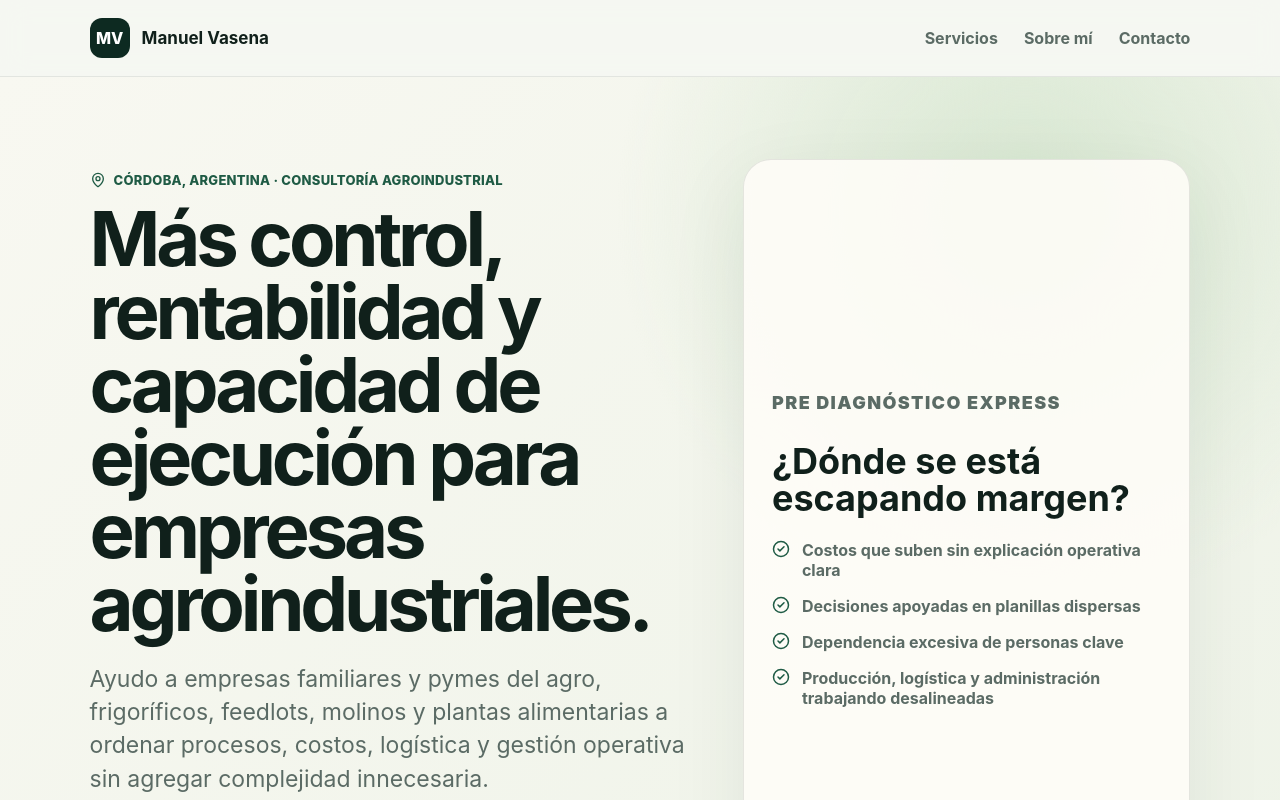
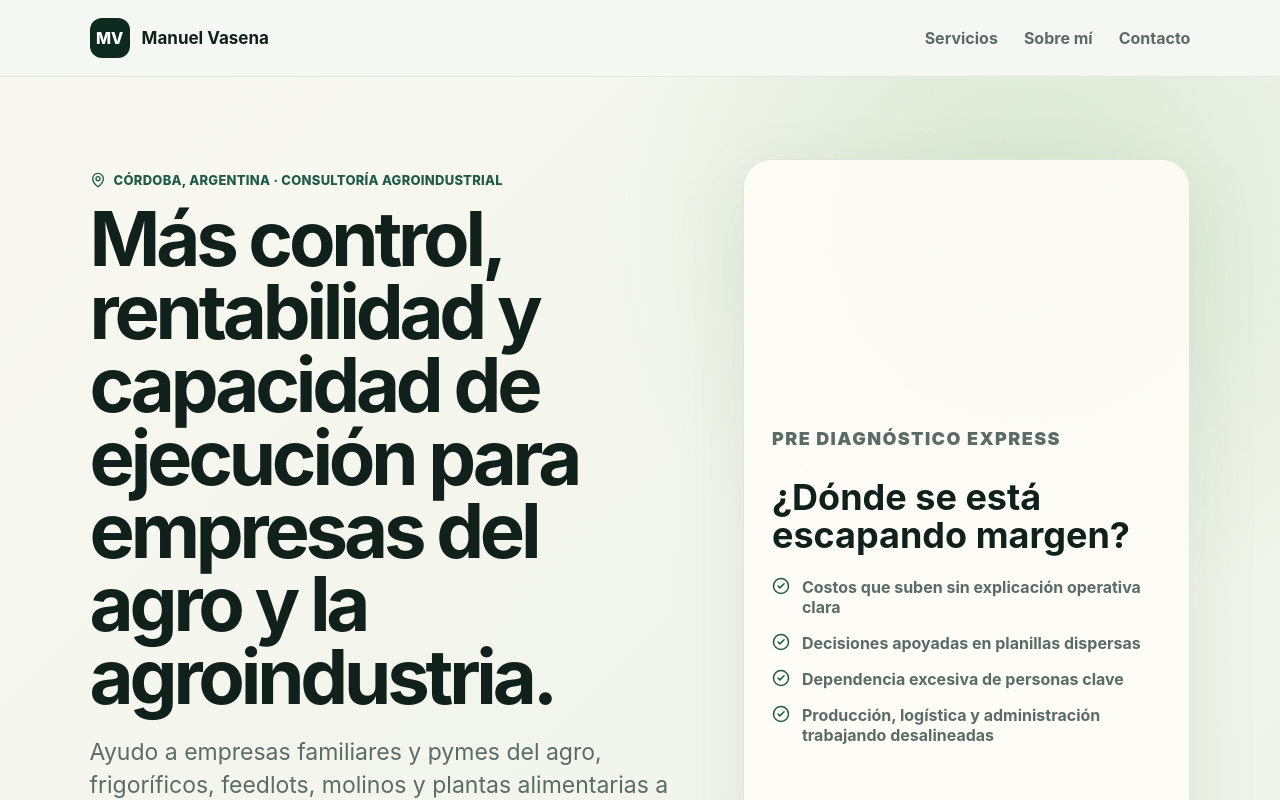
Before and after one commit to luckyagent26-rgb/mmvconsultora-web, a React (Vite) app: page / in a window 1280 px wide. Shown: the top 800 px of the page. Built offline with nearby package versions, Linux system fonts and the light colour scheme.

Commit message:
Update hero headline for agro focus

```diff
--- a/src/main.jsx
+++ b/src/main.jsx
@@ -30,7 +30,7 @@ function App(){
       <section className="hero">
         <div className="heroText">
           <p className="eyebrow"><MapPin size={16}/> Córdoba, Argentina · Consultoría agroindustrial</p>
-          <h1>Más control, rentabilidad y capacidad de ejecución para empresas agroindustriales.</h1>
+          <h1>Más control, rentabilidad y capacidad de ejecución para empresas del agro y la agroindustria.</h1>
           <p className="lead">Ayudo a empresas familiares y pymes del agro, frigoríficos, feedlots, molinos y plantas alimentarias a ordenar procesos, costos, logística y gestión operativa sin agregar complejidad innecesaria.</p>
           <div className="actions">
             <a className="btn primary" href={CONTACT_URL} target="_blank" rel="noreferrer">Contacto <ArrowRight size={18}/></a>
```
